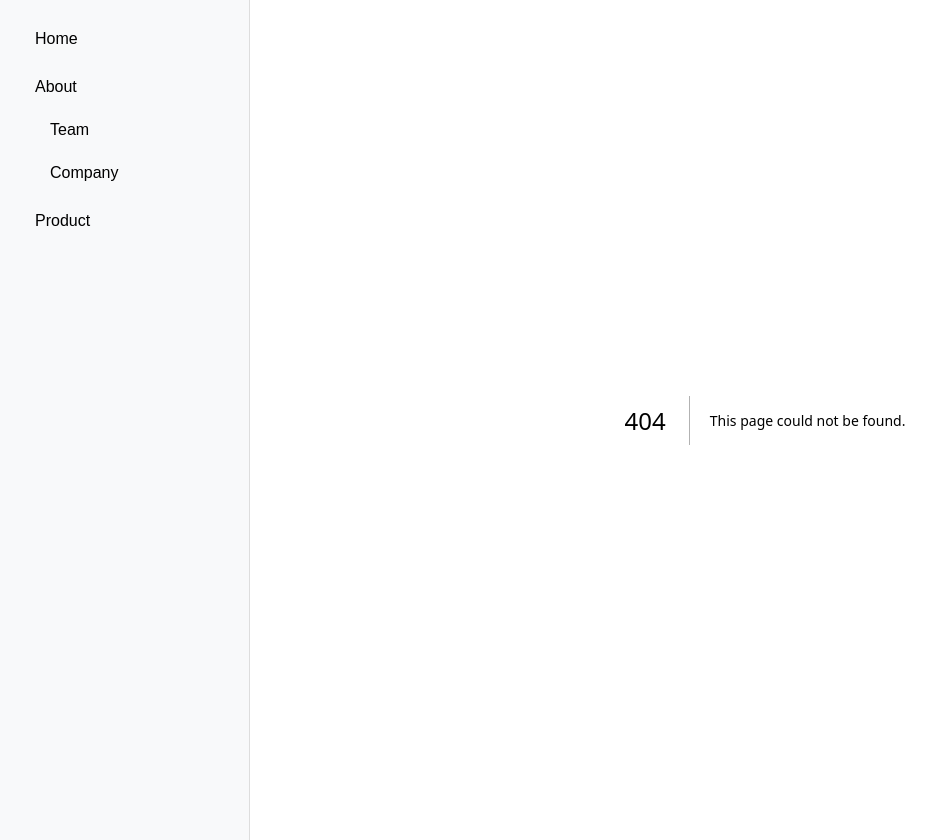
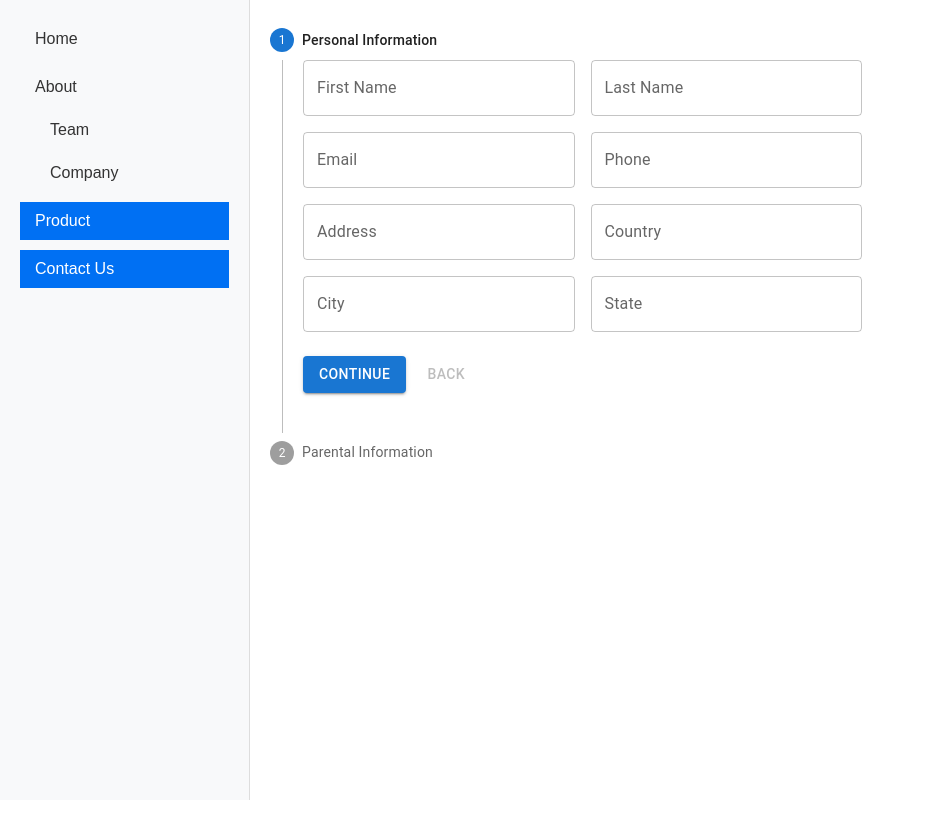
Before and after one commit to hardik-rl/Nextjs-Practice, a Next.js app: page /contact-us in a window 1280 px wide. Before the commit this address had no page. Shown: the whole page, without its empty margins (0-944 px from the left). After the commit the page ends 800 px from the top, so only its background shows below. Built offline with nearby package versions, Linux system fonts and the light colour scheme.

Commit message:
contact-us page added

```diff
--- /dev/null
+++ b/src/app/contact-us/page.js
@@ -0,0 +1,6 @@
+"use client"
+import FormExample from "@/sections/contact-us/FormExample";
+
+export default function Page() {
+  return <FormExample />;
+}
--- a/src/menuData.js
+++ b/src/menuData.js
@@ -21,4 +21,10 @@ export const menuData = [
       path: "/product",
       children: [],
   },
+  {
+    id: 3,
+    label: "Contact Us",
+    path: "/contact-us",
+    children: [],
+},
 ];
--- /dev/null
+++ b/src/sections/contact-us/FormExample.js
@@ -0,0 +1,153 @@
+"use client";
+import * as React from "react";
+import Box from "@mui/material/Box";
+import Stepper from "@mui/material/Stepper";
+import Step from "@mui/material/Step";
+import StepLabel from "@mui/material/StepLabel";
+import StepContent from "@mui/material/StepContent";
+import Button from "@mui/material/Button";
+import Paper from "@mui/material/Paper";
+import Typography from "@mui/material/Typography";
+import TextField from "@mui/material/TextField";
+import Grid from "@mui/material/Grid";
+
+const steps = [
+  {
+    label: "Personal Information",
+    fields: [
+      { name: "first_name", label: "First Name" },
+      { name: "last_name", label: "Last Name" },
+      { name: "email", label: "Email" },
+      { name: "phone", label: "Phone" },
+      { name: "address", label: "Address" },
+      { name: "country", label: "Country" },
+      { name: "city", label: "City" },
+      { name: "state", label: "State" },
+    ],
+  },
+  {
+    label: "Parental Information",
+    fields: [
+      { name: "father_name", label: "Father's Name" },
+      { name: "mother_name", label: "Mother's Name" },
+      { name: "father_email", label: "Father's Email" },
+      { name: "mother_email", label: "Mother's Email" },
+      { name: "father_phone", label: "Father's Phone" },
+      { name: "mother_phone", label: "Mother's Phone" },
+    ],
+  },
+];
+
+const FormExample = () => {
+  const [activeStep, setActiveStep] = React.useState(0);
+  const [formData, setFormData] = React.useState({
+    first_name: "",
+    last_name: "",
+    email: "",
+    phone: "",
+    address: "",
+    country: "",
+    city: "",
+    state: "",
+    father_name: "",
+    mother_name: "",
+    father_email: "",
+    mother_email: "",
+    father_phone: "",
+    mother_phone: "",
+  });
+
+  const handleNext = () => {
+    setActiveStep((prevActiveStep) => prevActiveStep + 1);
+  };
+
+  const handleBack = () => {
+    setActiveStep((prevActiveStep) => prevActiveStep - 1);
+  };
+
+  const handleReset = () => {
+    setActiveStep(0);
+    setFormData({
+      first_name: "",
+      last_name: "",
+      email: "",
+      phone: "",
+      address: "",
+      country: "",
+      city: "",
+      state: "",
+      father_name: "",
+      mother_name: "",
+      father_email: "",
+      mother_email: "",
+      father_phone: "",
+      mother_phone: "",
+    });
+  };
+
+  const handleChange = (event) => {
+    setFormData({
+      ...formData,
+      [event.target.name]: event.target.value,
+    });
+  };
+
+  return (
+    <Box sx={{ maxWidth: 600 }}>
+      <Stepper activeStep={activeStep} orientation="vertical">
+        {steps.map((step, index) => (
+          <Step key={step.label}>
+            <StepLabel>{step.label}</StepLabel>
+            <StepContent>
+              <Grid container spacing={2}>
+                {step.fields.map((field) => (
+                  <Grid item xs={12} sm={6} key={field.name}>
+                    <TextField
+                      fullWidth
+                      label={field.label}
+                      variant="outlined"
+                      name={field.name}
+                      value={formData[field.name]}
+                      onChange={handleChange}
+                    />
+                  </Grid>
+                ))}
+              </Grid>
+              <Box sx={{ mb: 2, mt: 2 }}>
+                <Button
+                  variant="contained"
+                  onClick={handleNext}
+                  sx={{ mt: 1, mr: 1 }}
+                >
+                  {index === steps.length - 1 ? "Finish" : "Continue"}
+                </Button>
+                <Button
+                  disabled={index === 0}
+                  onClick={handleBack}
+                  sx={{ mt: 1, mr: 1 }}
+                >
+                  Back
+                </Button>
+              </Box>
+            </StepContent>
+          </Step>
+        ))}
+      </Stepper>
+      {activeStep === steps.length && (
+        <Paper square elevation={0} sx={{ p: 3 }}>
+          <Typography>All steps completed - here's your submitted data:</Typography>
+          {Object.keys(formData).map((key) => (
+            <Typography key={key}>
+              <strong>{key.replace("_", " ").toUpperCase()}:</strong> {formData[key]}
+            </Typography>
+          ))}
+          <Button onClick={handleReset} sx={{ mt: 2 }}>
+            Reset
+          </Button>
+        </Paper>
+      )}
+    </Box>
+  );
+};
+
+export default FormExample;
```
Also changed, not shown: src/app/about/company/page.js (deleted, +0 -7 lines).
